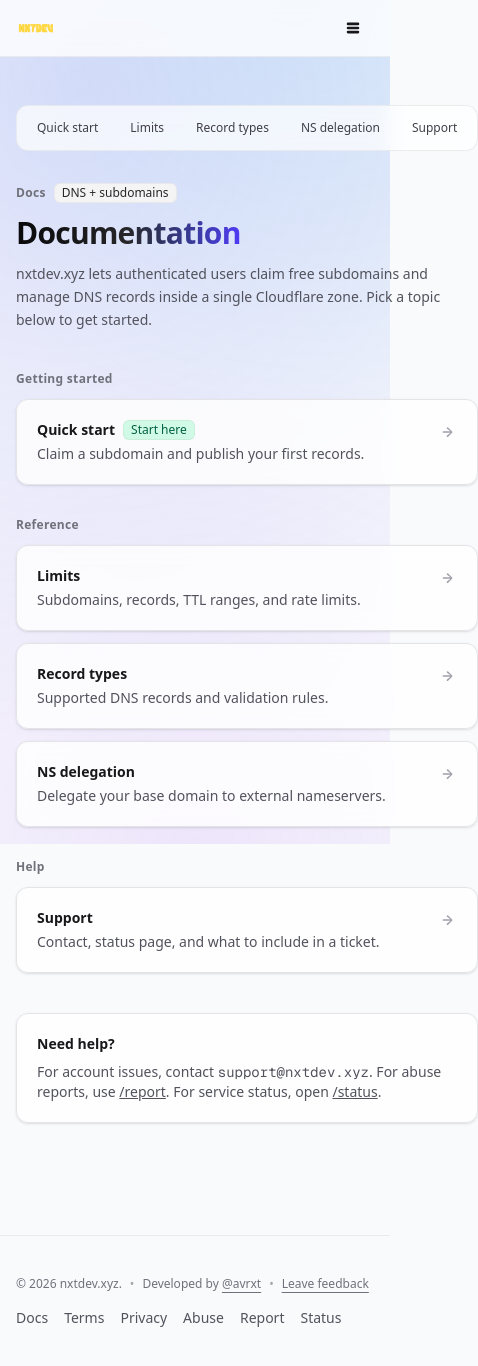
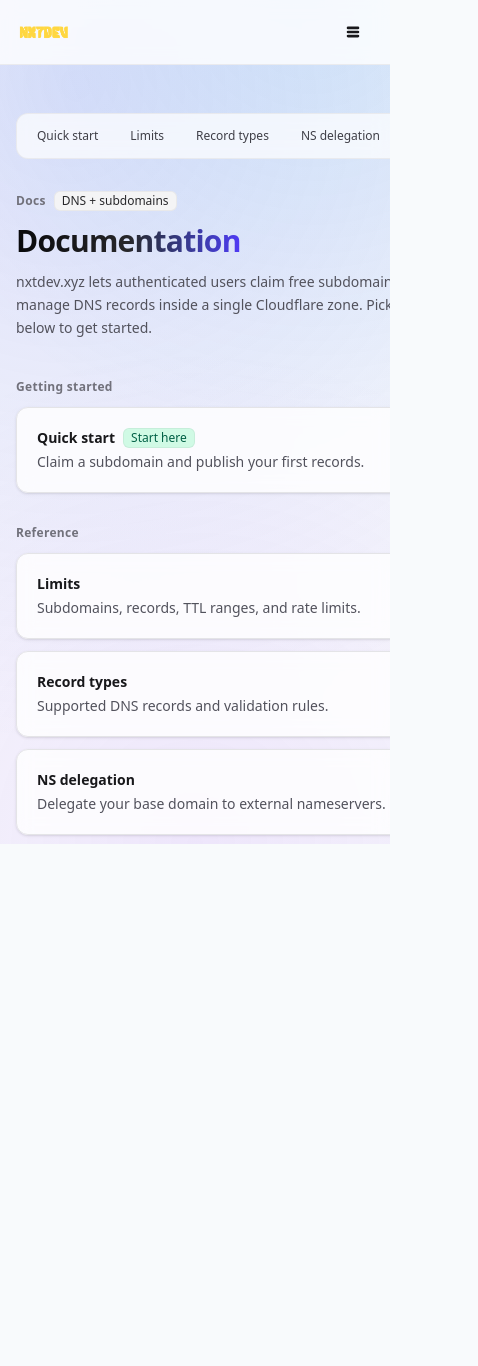
Before and after one commit to avrxtcloud/nxtdev-xyz, a Next.js app: page /docs in a window 390 px wide. Shown: the whole page, 478 px wide, since content can reach past the window. After the commit the page ends 844 px from the top, so only its background shows below. Built offline with nearby package versions, Linux system fonts and the light colour scheme; no server answers.

Commit message:
Fix mobile overflow and enlarge logo

```diff
--- a/src/app/globals.css
+++ b/src/app/globals.css
@@ -22,6 +22,7 @@
 html,
 body {
   height: 100%;
+  overflow-x: hidden;
 }
 
 body {
@@ -29,6 +30,17 @@ body {
   color: var(--foreground);
   font-family: var(--font-sans), ui-sans-serif, system-ui, -apple-system,
     Segoe UI, Roboto, Helvetica, Arial, "Apple Color Emoji", "Segoe UI Emoji";
+}
+
+.font-mono,
+code {
+  overflow-wrap: anywhere;
+  word-break: break-word;
+}
+
+pre {
+  max-width: 100%;
+  overflow-x: auto;
 }
 
 @media (prefers-reduced-motion: reduce) {
--- a/src/app/layout.tsx
+++ b/src/app/layout.tsx
@@ -105,7 +105,7 @@ export default function RootLayout({
         <ClerkProvider>
           <Nav />
           <div className="pointer-events-none fixed inset-0 -z-10 bg-[radial-gradient(1200px_circle_at_20%_10%,rgba(99,102,241,0.18),transparent_55%),radial-gradient(900px_circle_at_80%_0%,rgba(14,165,233,0.12),transparent_50%),radial-gradient(900px_circle_at_50%_100%,rgba(168,85,247,0.12),transparent_55%)] dark:bg-[radial-gradient(1200px_circle_at_20%_10%,rgba(99,102,241,0.16),transparent_55%),radial-gradient(900px_circle_at_80%_0%,rgba(14,165,233,0.10),transparent_50%),radial-gradient(900px_circle_at_50%_100%,rgba(168,85,247,0.10),transparent_55%)]" />
-          <div className="min-h-[calc(100vh-3.5rem)] text-zinc-900 dark:text-zinc-50 animate-[fade-in_420ms_ease-out]">
+          <div className="min-h-[calc(100vh-4rem)] text-zinc-900 dark:text-zinc-50 animate-[fade-in_420ms_ease-out]">
             {children}
             <Footer />
           </div>
--- a/src/components/nav-client.tsx
+++ b/src/components/nav-client.tsx
@@ -46,16 +46,16 @@ export function NavClient(props: { rootDomain: string }) {
 
   return (
     <header className="sticky top-0 z-50 border-b border-zinc-200/70 bg-white/80 backdrop-blur dark:border-white/10 dark:bg-zinc-950/60">
-      <div className="mx-auto flex h-14 max-w-6xl items-center justify-between px-4">
+      <div className="mx-auto flex h-16 max-w-6xl items-center justify-between px-4">
         <Link href="/" className="inline-flex items-center">
           <span className="inline-flex items-center gap-2">
             <Image
               src="/logo.png"
               alt="nxtdev"
-              width={40}
-              height={40}
+              width={56}
+              height={56}
               priority
-              className="rounded-lg"
+              className="h-14 w-14 rounded-lg"
             />
             <span className="sr-only">{props.rootDomain}</span>
           </span>
```
